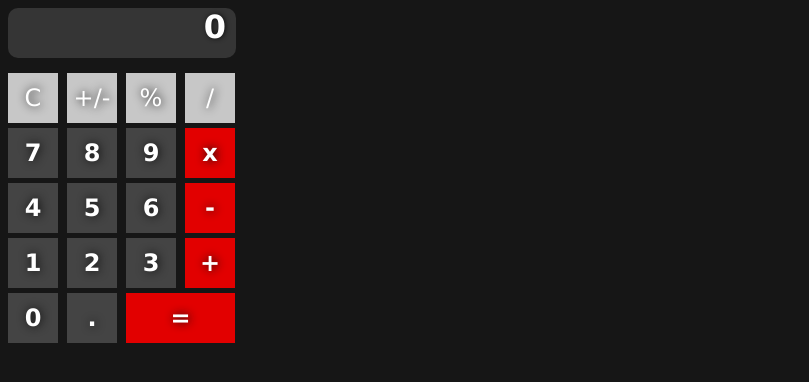
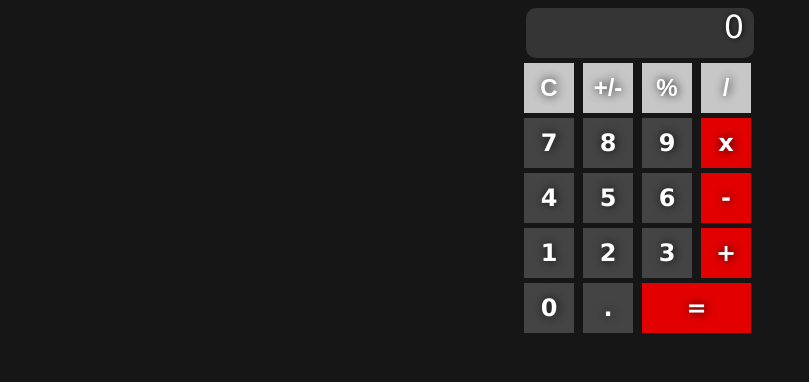
Before and after one commit to BorisLarkin/JavaScript, a plain HTML site: page Lab1/Project/calculator.html in a window 1280 px wide. Shown: the whole page, without its empty margins (0-809 px from the left). Drawn offline with Linux system fonts and the light colour scheme.

Commit message:
grid added

```diff
--- a/Lab1/Project/calculator.html
+++ b/Lab1/Project/calculator.html
@@ -7,21 +7,21 @@
 </head>
 
 <body class="body">
-  <div> <!-- div - это базовый html-контейнер, который может содержать в себе другие html-элементы. -->
+  <div class="parent"> <!-- div - это базовый html-контейнер, который может содержать в себе другие html-элементы. -->
 
     <!-- блок с экраном калькулятора, где будет выводиться результат вычислений. -->
-    <div id="result" class="result">
+    <div id="result" class="result child">
       0
     </div>
 
     <!-- блок с кнопками калькулятора. -->
-    <div>
+    <div class="child">
       <!--горизонтальный ряд из четырех кнопок-->
       <div>
-        <button id="btn_op_clear" class="my-btn secondary shadow">C</button>    <!-- про тэг кнопки: https://www.w3schools.com/tags/tag_button.asp -->
-        <button id="btn_op_sign" class="my-btn secondary shadow">+/-</button>
-        <button id="btn_op_percent" class="my-btn secondary shadow">%</button>
-        <button id="btn_op_div" class="my-btn secondary shadow">/</button>
+        <button id="btn_op_clear" class="my-btn secondary shadow arial">C</button>
+        <button id="btn_op_sign" class="my-btn secondary shadow arial">+/-</button>
+        <button id="btn_op_percent" class="my-btn secondary shadow arial">%</button>
+        <button id="btn_op_div" class="my-btn secondary shadow arial">/</button>
       </div>
 
       <div>
--- a/Lab1/Project/formatting.css
+++ b/Lab1/Project/formatting.css
@@ -36,7 +36,7 @@
   /* селектор для кнопок второстепенных операций */
   .my-btn.secondary {
     background: #c7c7c7; /* цвет кнопки сервый */
-    font-weight: 400;
+    font-weight: 600;
   }
   .my-btn.secondary:hover {
     background: #e9e7e7; /* цвет кнопки сервый */
@@ -59,7 +59,7 @@
     color: #ffffff;              /* цвет текста белый */
     font-size: 2rem;
     font-family: Verdana, Geneva, Tahoma, sans-serif;
-    font-weight: 600;
+    font-weight: 500;
     text-shadow: rgb(15, 15, 15) 1px 0 5px;
   }
 
@@ -70,3 +70,12 @@
   .shadow {
     text-shadow: rgb(15, 15, 15) 1px 0 10px;
   }
+  .arial{
+    font-family: Arial, Helvetica, sans-serif;
+  }
+  .parent {
+    display: grid;
+  }
+.child {
+    margin: auto;
+  }
```
